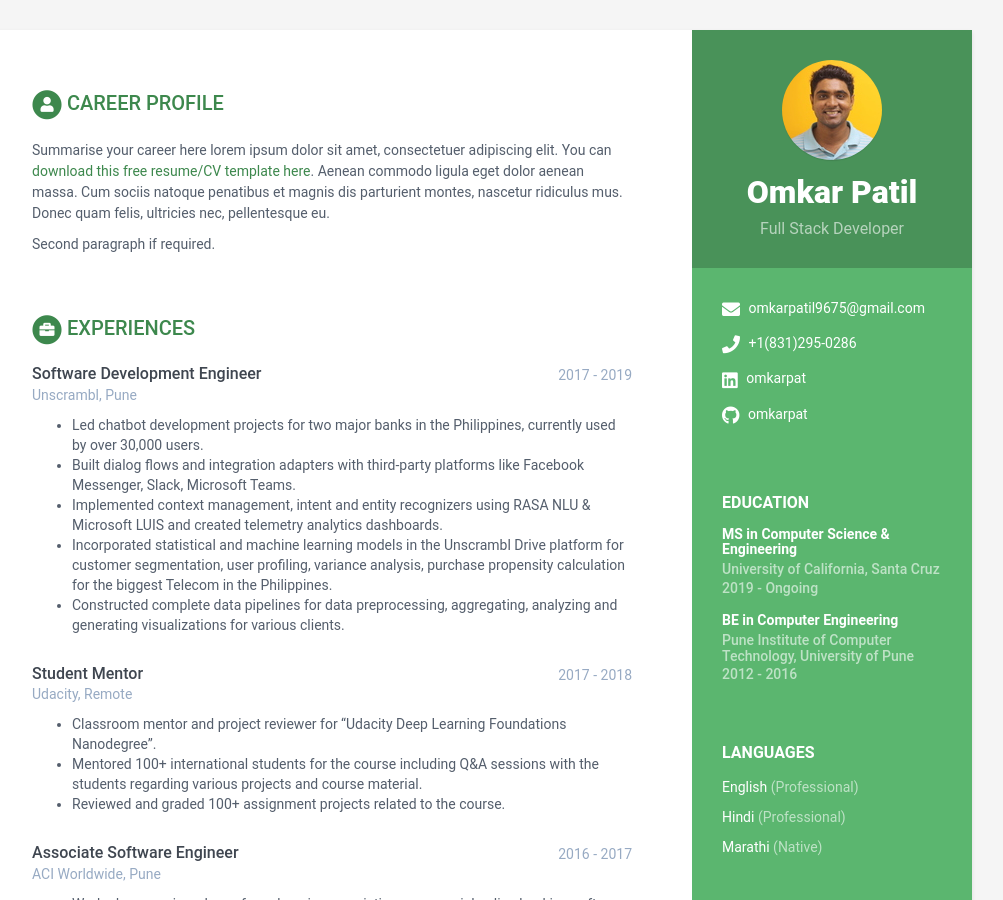
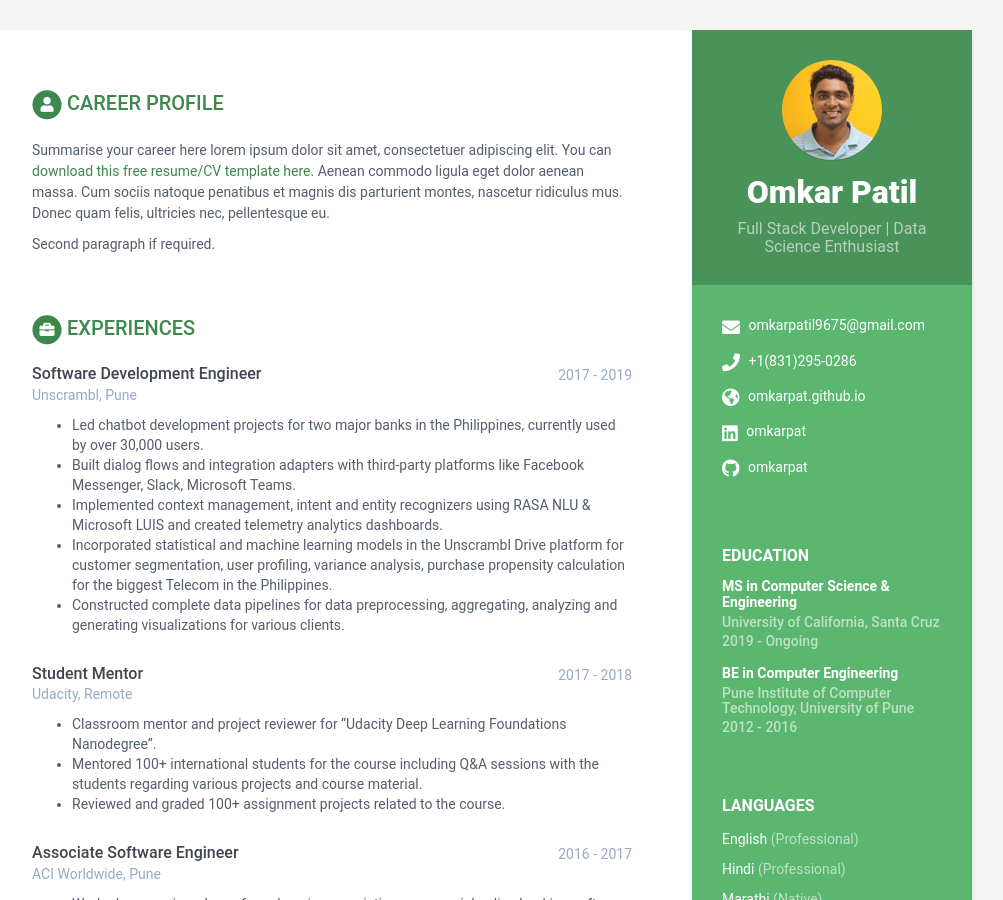
Before and after one commit to omkarpat/mystory, a Jekyll site: the page built from index.html, in a window 1280 px wide and 900 px high. Shown: the whole window, without its empty margins (168-1171 px from the left). Built offline with Jekyll 4.4.1, drawn with Linux system fonts in a browser that asks for light colours; part of the change alters nothing that is shown; some of the changed text lies outside the part shown.

Commit message:
Update data.yml

```diff
--- a/_data/data.yml
+++ b/_data/data.yml
@@ -8,13 +8,13 @@ sidebar:
 
     # Profile information
     name: Omkar Patil
-    tagline: Full Stack Developer
+    tagline: Full Stack Developer | Data Science Enthusiast
     avatar: profile.jpg  #place a 100x100 picture inside /assets/images/ folder and provide the name of the file below
 
     # Sidebar links
     email: omkarpatil9675@gmail.com
     phone: +1(831)295-0286
-    website:  #do not add http://
+    website:  omkarpat.github.io
     linkedin: omkarpat
     github: omkarpat
     gitlab:
@@ -162,13 +162,13 @@ skills:
 
     toolset:
       - name: Python
-        level: 98%
+        level: 90%
 
-      - name: Javascript & jQuery
-        level: 98%
+      - name: Java
+        level: 80%
 
-      - name: Angular
-        level: 98%
+      - name: Typescript
+        level: 80%
 
       - name: HTML5 & CSS
         level: 95%
```
